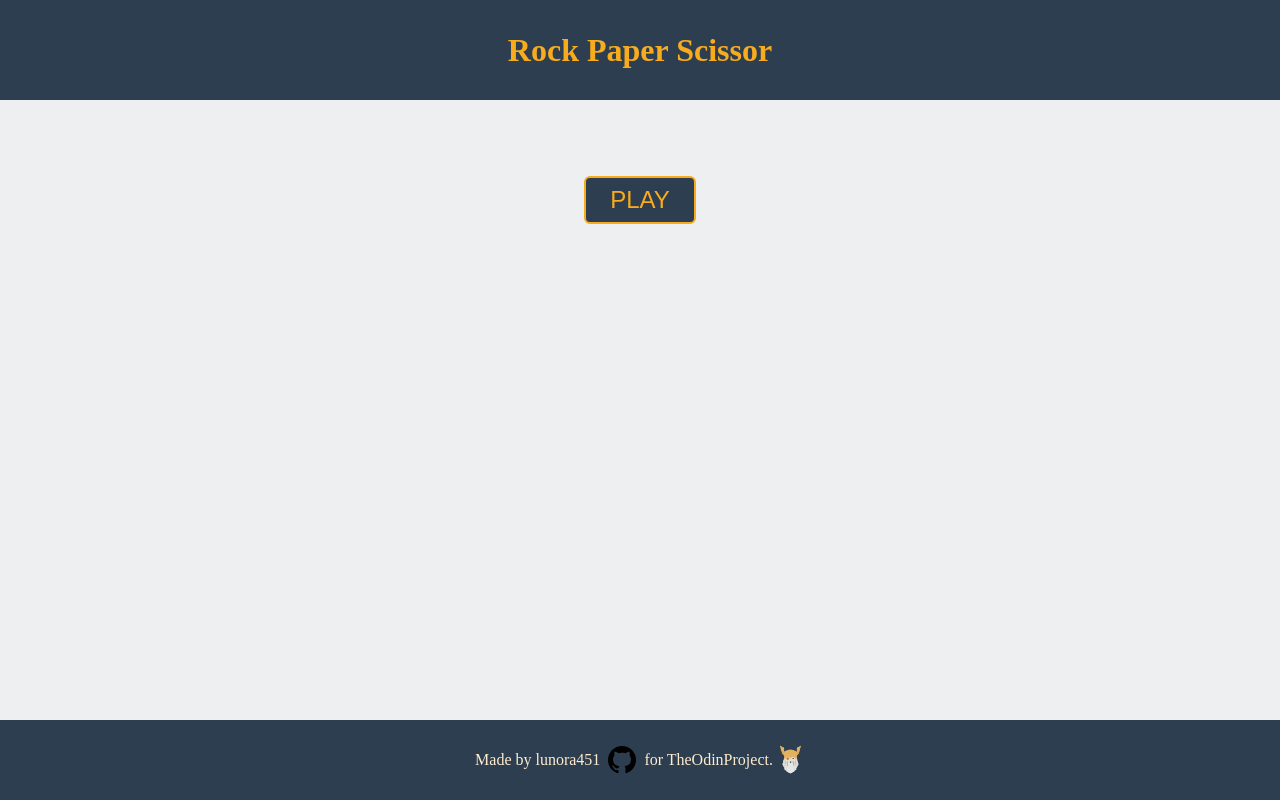
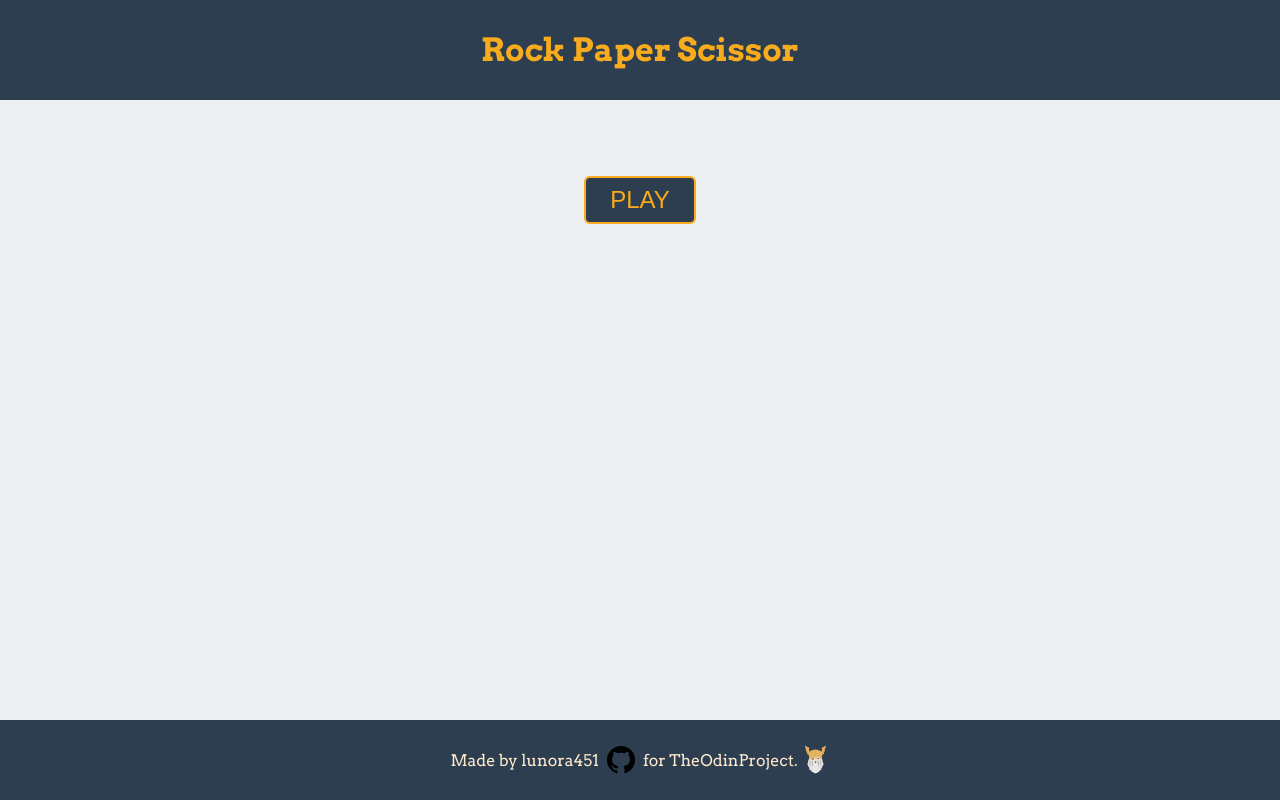
Before and after one commit to lunora451/rock-paper-scissor, a plain HTML site: page index.html in a window 1280 px wide. Drawn offline with Linux system fonts and the light colour scheme.

Commit message:
Rework last detail: - adjusting scroll bar style - finalise hover footer - add fontfamily - correct some background who were dark

```diff
--- a/index.js
+++ b/index.js
@@ -158,11 +158,12 @@ function setResult(victory = null) {
   let pResult = document.createElement("p");
   if (victory) {
     pResult.textContent =
-      "Congrats !! You win you're better than a random function.";
+      "Congrats!! You win you're better than a random function.";
     pResult.classList.add("victoryMessageStyle");
   } else {
     pResult.textContent =
-      "Sadly, you lose against computer, computer goes brrrr bepbep";
+      "Sadly you lose against computer :O computer goes brrrr bepbep!";
+
     pResult.classList.add("loseMessageStyle");
   }
   play.insertBefore(pResult, buttonLaunchGame);
--- a/style.css
+++ b/style.css
@@ -1,4 +1,33 @@
+@font-face {
+  font-family: "arvo";
+  src: url(./assets/fonts/Arvo-Regular.ttf);
+}
+@font-face {
+  font-family: "arvo_bold";
+  src: url(./assets/fonts/Arvo-Bold.ttf);
+}
+
+/* scrollbar */
+html {
+  overflow-x: hidden;
+}
+html::-webkit-scrollbar {
+  width: 16px;
+  height: 16px;
+}
+
+html::-webkit-scrollbar-thumb {
+  background: #2c3e50;
+  box-shadow: inset 2px 2px 2px hsla(0, 0%, 100%, 0.25),
+    inset -2px -2px 2px rgba(0, 0, 0, 0.25);
+}
+
+html::-webkit-scrollbar-track {
+  background: linear-gradient(90deg, #434343, #434343 1px, #111 0, #111);
+}
+
 body {
+  font-family: "arvo";
   display: flex;
   flex-direction: column;
   min-height: 100vh;
@@ -8,6 +37,7 @@ body {
 }
 
 .header {
+  font-family: "arvo_bold";
   color: #f8ab1d;
   display: flex;
   height: 100px;
@@ -32,7 +62,7 @@ body {
 
 .victoryMessageStyle {
   color: #2ecc71;
-  background-color: #b3bdc03d;
+  background-color: #ffffff;
   padding: 8px 24px;
   border: 2px solid #f8ab1d;
 }
@@ -40,7 +70,7 @@ body {
 .loseMessageStyle {
   color: #e74c3c;
   padding: 8px 24px;
-  background-color: #b3bdc03d;
+  background-color: #ffffff;
   border: 2px solid #f8ab1d;
 }
 
@@ -190,6 +220,10 @@ body {
   background-image: url("./assets/img/github.svg");
 }
 
+.gitIcon:hover {
+  background-image: url("./assets/img/github-hover.svg");
+}
+
 .iconTop {
   display: block;
   background-size: cover;
```
Also changed, not shown: assets/fonts/Arvo-Bold.ttf (added), assets/fonts/Arvo-BoldItalic.ttf (added), assets/fonts/Arvo-Italic.ttf (added), assets/fonts/Arvo-Regular.ttf (added), assets/img/github-hover.svg (added).
